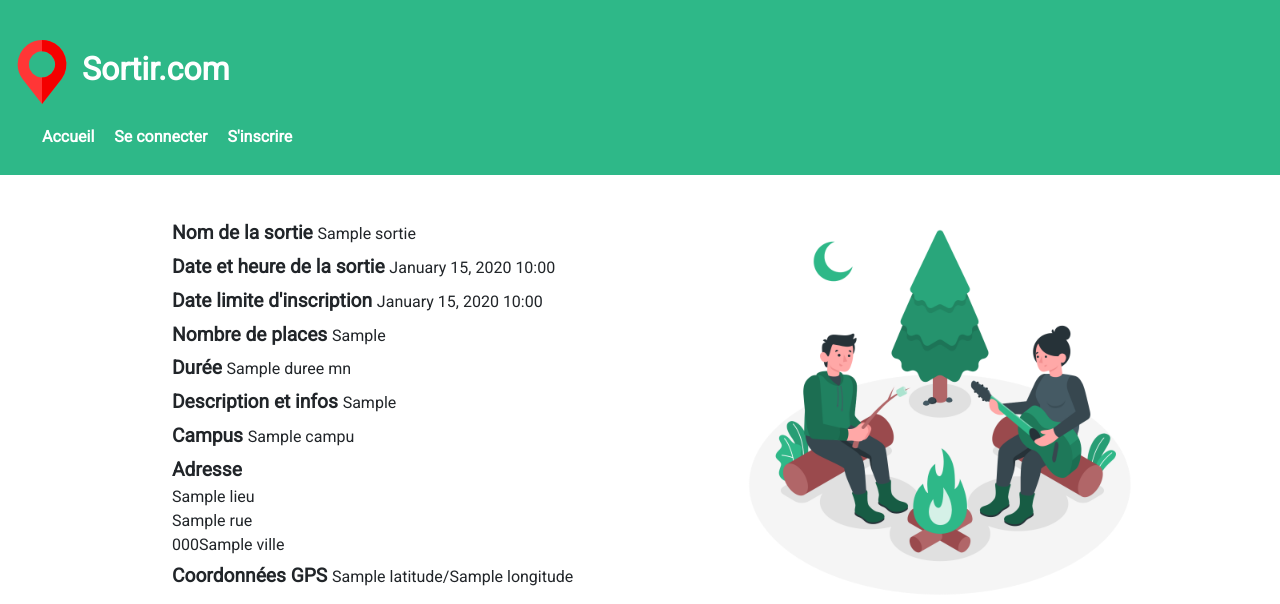
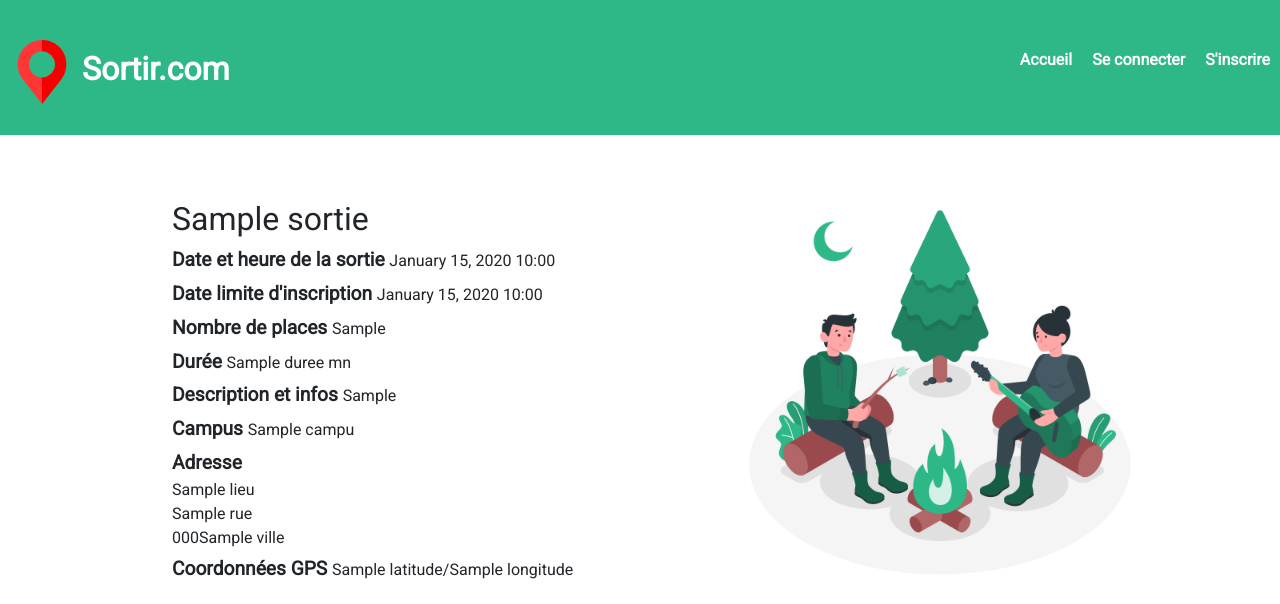
Before and after one commit to mojinet/sortir.com, a Symfony app: template templates/sortie/details.html.twig in a window 1280 px wide. Shown: the top 604 px of the page. Run offline with Twig, Linux system fonts and the light colour scheme; the template is opened without the code that fills it: most values are stand-ins (such as "Sample title", 1, 10 or a date in 2020); some libraries are stand-ins or nearby versions.

Commit message:
front update : nav comportment / hide button to add 'sortie' on litle screen device

```diff
--- a/public/css/style.css
+++ b/public/css/style.css
@@ -13,7 +13,7 @@
 
 h2, h1{
     margin-top : 30px;
-    width: 1000px;
+    max-width: 1000px;
     text-align: start;
 }
 
@@ -38,6 +38,7 @@
 
 button{
     width: 100% !important;
+    max-width: 1000px;
     color: white !important;
     background-color: #2eb888;
 }
@@ -86,6 +87,9 @@
     .l_header{
         justify-content: center;
     }
+    .l_header h1{
+        text-align: center;
+    }
 }
 
 .l_main{
@@ -112,6 +116,8 @@
 /*Module*/
 .nav_header{
     display: flex;
+    justify-content: center;
+    flex-wrap: wrap;
     gap : 20px;
 }
 
--- a/templates/main/index.html.twig
+++ b/templates/main/index.html.twig
@@ -53,7 +53,7 @@
     </tbody>
     </table>
     {% if app.user %}
-        <button class="btn btn-primary"><a href="{{ path('sortie_create') }}">Ajouter une sortie</a></button>
+        <button class="btn btn-primary d-none d-sm-block"><a href="{{ path('sortie_create') }}">Ajouter une sortie</a></button>
     {% endif %}
     <div class="navigation">
         {{ knp_pagination_render(sorties) }}
--- a/templates/sortie/details.html.twig
+++ b/templates/sortie/details.html.twig
@@ -4,8 +4,7 @@
     <div class="fullFlex">
         <div>
             <ul>
-                <p></p>
-                <li class="miniTitle">Nom de la sortie <span class="miniDescription">{{ sortie.nom }}</span> </li>
+                <h2>{{ sortie.nom }}</h2>
                 <li class="miniTitle">Date et heure de la sortie <span class="miniDescription">{{ sortie.dateHeureDebut | date }}</span></li>
                 <li class="miniTitle">Date limite d'inscription <span class="miniDescription">{{ sortie.dateLimiteInscription | date }}</span></li>
                 <li class="miniTitle">Nombre de places <span class="miniDescription">{{ sortie.nbInscriptionMax }}</span></li>
```
